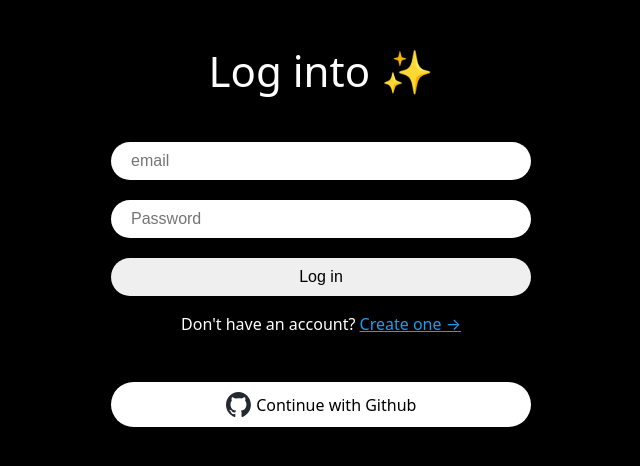
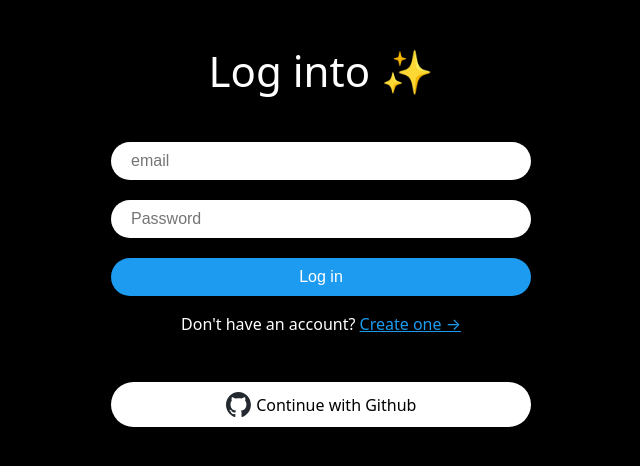
Before and after one commit to kaeba0616/reactTwiter, a React (Vite) app: page /login in a window 1280 px wide. Shown: the top 466 px of the page, without its empty margins (319-959 px from the left). Built offline with nearby package versions, Linux system fonts and the light colour scheme.

Commit message:
#3.6 recap

```diff
--- a/src/components/auth-components.ts
+++ b/src/components/auth-components.ts
@@ -26,6 +26,8 @@ export const Input = styled.input`
   font-size: 16px;
   &[type="submit"] {
     cursor: pointer;
+    background-color: #1d9bf0;
+    color: white;
     &:hover {
       opeacity: 0.8;
     }
--- a/src/components/github-btn.tsx
+++ b/src/components/github-btn.tsx
@@ -28,7 +28,6 @@ export default function GithubButton() {
       const provider = new GithubAuthProvider();
       await signInWithPopup(auth, provider);
       navigate("/");
-      //   await signInWithRedirect(auth, provider);
     } catch (error) {
       console.error(error);
     }
```
